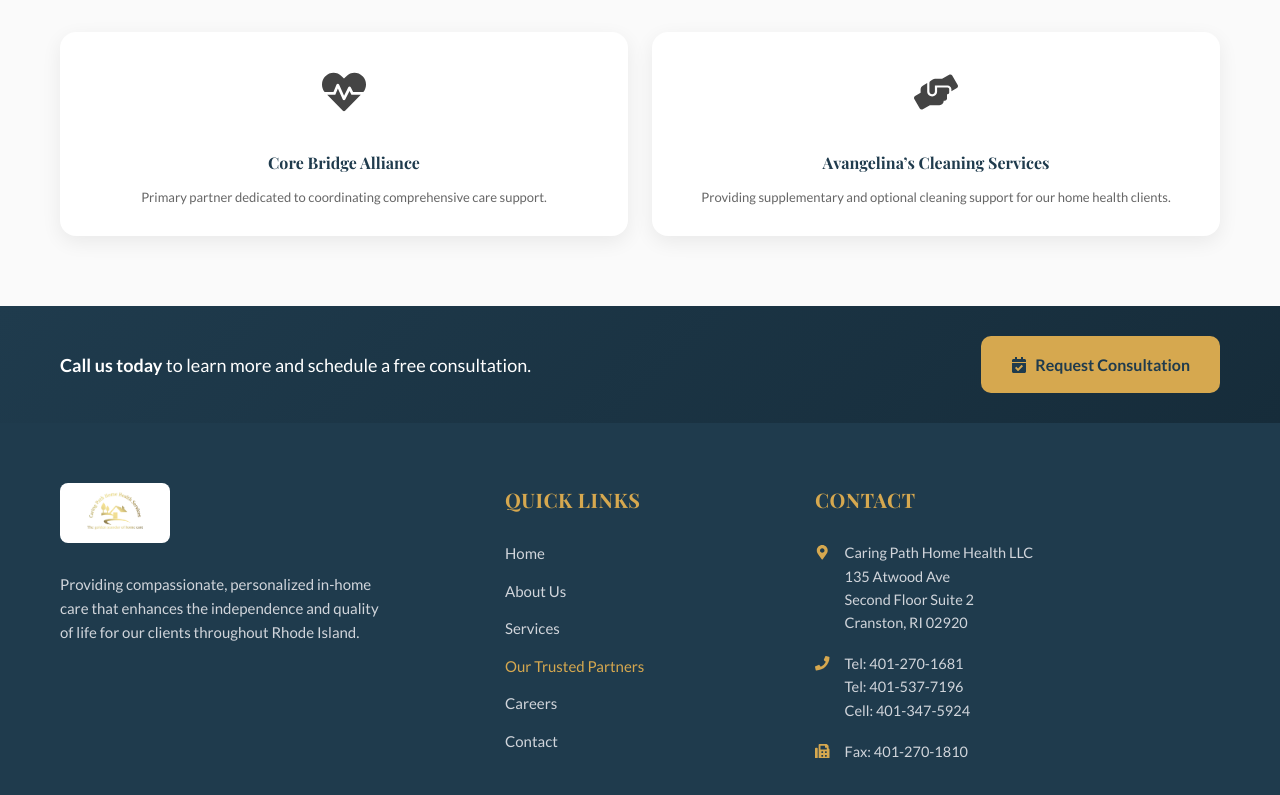
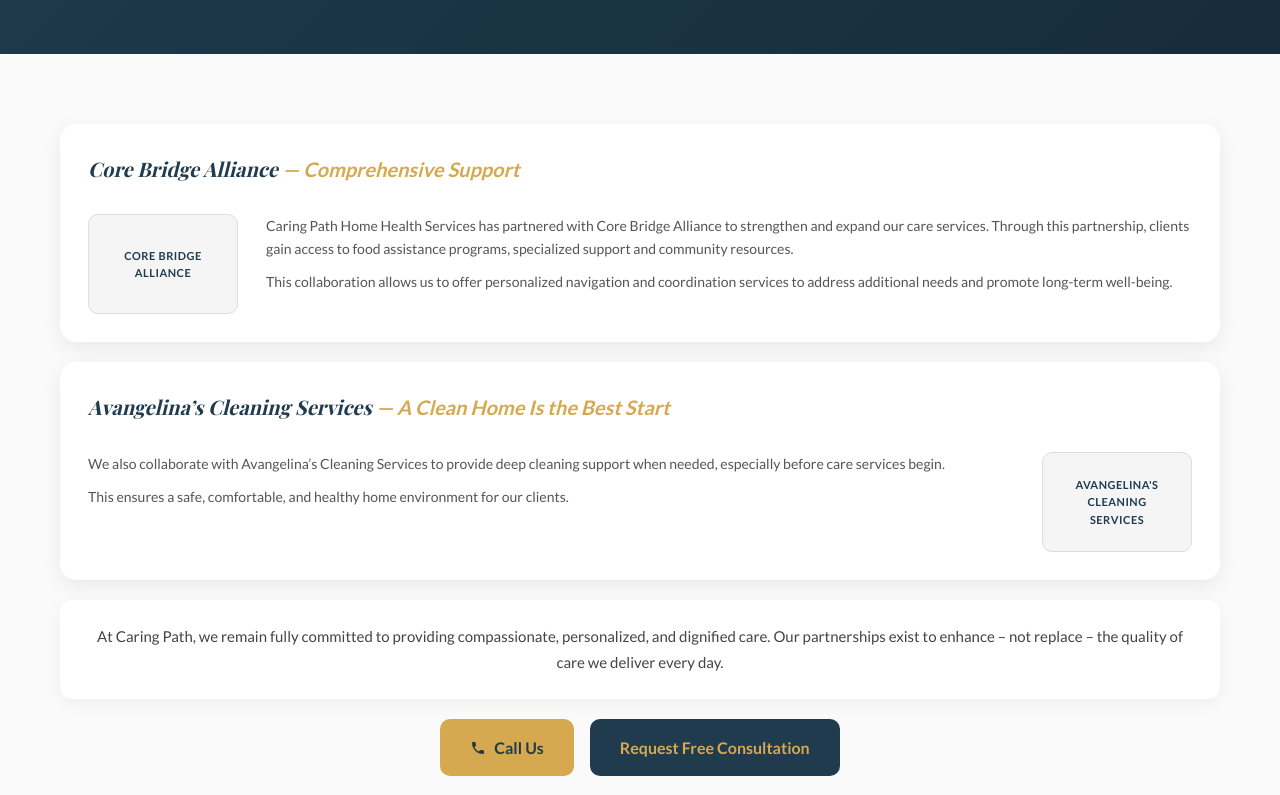
Before and after one commit to Aloecheverria7/caring-react, a React (Vite) app: page /partners in a window 1280 px wide. Shown: the part 405-1200 px from the top of the page. Built offline with nearby package versions, Linux system fonts and the light colour scheme.

Commit message:
update: partners page and logo

```diff
--- a/src/i18n/locales/en.json
+++ b/src/i18n/locales/en.json
@@ -76,15 +76,23 @@
     },
     "partners": {
         "heroTitle": "Our Trusted Partners",
-        "heroSubtitle": "We collaborate with trusted organizations to ensure the best outcomes for our clients.",
+        "heroSubtitle": "At Caring Path Home Health Services, we work closely with trusted organizations to ensure our clients receive comprehensive, coordinated, and high-quality care beyond basic home services.",
         "p1": {
             "name": "Core Bridge Alliance",
-            "desc": "Primary partner dedicated to coordinating comprehensive care support."
+            "tagline": "Comprehensive Support",
+            "companyLabel": "Caring Path Home Health Services",
+            "desc1": "Caring Path Home Health Services has partnered with Core Bridge Alliance to strengthen and expand our care services. Through this partnership, clients gain access to food assistance programs, specialized support and community resources.",
+            "desc2": "This collaboration allows us to offer personalized navigation and coordination services to address additional needs and promote long-term well-being."
         },
         "p2": {
             "name": "Avangelina’s Cleaning Services",
-            "desc": "Providing supplementary and optional cleaning support for our home health clients."
-        }
+            "tagline": "A Clean Home Is the Best Start",
+            "desc1": "We also collaborate with Avangelina’s Cleaning Services to provide deep cleaning support when needed, especially before care services begin.",
+            "desc2": "This ensures a safe, comfortable, and healthy home environment for our clients."
+        },
+        "commitment": "At Caring Path, we remain fully committed to providing compassionate, personalized, and dignified care. Our partnerships exist to enhance – not replace – the quality of care we deliver every day.",
+        "ctaCall": "Call Us",
+        "ctaConsult": "Request Free Consultation"
     },
     "careers": {
         "heroTitle": "Careers at",
--- a/src/i18n/locales/es.json
+++ b/src/i18n/locales/es.json
@@ -76,15 +76,23 @@
     },
     "partners": {
         "heroTitle": "Nuestros Socios de Confianza",
-        "heroSubtitle": "Colaboramos con organizaciones de confianza para asegurar los mejores resultados.",
+        "heroSubtitle": "En Caring Path Home Health Services, trabajamos estrechamente con organizaciones de confianza para garantizar que nuestros clientes reciban atención integral, coordinada y de alta calidad más allá de los servicios básicos en el hogar.",
         "p1": {
             "name": "Core Bridge Alliance",
-            "desc": "Socio principal dedicado a coordinar el apoyo de cuidado integral."
+            "tagline": "Apoyo Integral",
+            "companyLabel": "Caring Path Home Health Services",
+            "desc1": "Caring Path Home Health Services se ha asociado con Core Bridge Alliance para fortalecer y ampliar nuestros servicios de cuidado. A través de esta alianza, los clientes obtienen acceso a programas de asistencia alimentaria, apoyo especializado y recursos comunitarios.",
+            "desc2": "Esta colaboración nos permite ofrecer servicios de navegación y coordinación personalizados para abordar necesidades adicionales y promover el bienestar a largo plazo."
         },
         "p2": {
             "name": "Avangelina’s Cleaning Services",
-            "desc": "Brindando apoyo de limpieza complementario y opcional para el cliente."
-        }
+            "tagline": "Un Hogar Limpio Es el Mejor Comienzo",
+            "desc1": "También colaboramos con Avangelina’s Cleaning Services para brindar apoyo de limpieza profunda cuando sea necesario, especialmente antes de que comiencen los servicios de cuidado.",
+            "desc2": "Esto garantiza un ambiente del hogar seguro, cómodo y saludable para nuestros clientes."
+        },
+        "commitment": "En Caring Path, seguimos plenamente comprometidos a brindar atención compasiva, personalizada y digna. Nuestras alianzas existen para mejorar, no reemplazar, la calidad del cuidado que brindamos cada día.",
+        "ctaCall": "Llámanos",
+        "ctaConsult": "Solicitar Consulta Gratuita"
     },
     "careers": {
         "heroTitle": "Empleos en",
--- a/src/index.css
+++ b/src/index.css
@@ -106,7 +106,12 @@ body {
 }
 
 .logo img {
-  height: 50px;
+  width: 200px;
+  height: 100px;
+  border-radius: 50%;
+  border: 5px solid var(--blue);
+  /* El borde azul oscuro que se ve en la imagen */
+  background-color: var(--blue);
 }
 
 .nav a {
@@ -576,35 +581,105 @@ body {
 }
 
 /* PARTNERS */
-.partners-grid {
-  display: grid;
-  grid-template-columns: repeat(auto-fit, minmax(240px, 1fr));
-  gap: 24px;
-}
-
-.partner-card {
+.partners-content {
+  display: flex;
+  flex-direction: column;
+  gap: 20px;
+}
+
+.partner-section-title {
+  font-size: 22px;
+  color: var(--blue);
+}
+
+.partner-tagline {
+  color: var(--gold);
+}
+
+.partner-card-block {
   background: #fff;
-  padding: 28px;
   border-radius: 16px;
   box-shadow: 0 6px 20px rgba(0, 0, 0, 0.07);
+  padding: 28px;
+  display: flex;
+  align-items: flex-start;
+  gap: 28px;
+}
+
+.partner-card-block--stacked {
+  flex-direction: column;
+}
+
+.partner-card-row {
+  display: flex;
+  gap: 28px;
+  align-items: flex-start;
+  width: 100%;
+}
+
+.partner-logo-box {
+  flex-shrink: 0;
+  width: 150px;
+  min-height: 100px;
+  border: 1px solid #ddd;
+  border-radius: 10px;
+  background: #f5f5f5;
+  display: flex;
+  align-items: center;
+  justify-content: center;
+  padding: 16px;
   text-align: center;
-}
-
-.partner-icon {
-  font-size: 44px;
-  display: block;
-  margin-bottom: 14px;
-}
-
-.partner-card h3 {
-  color: var(--blue);
+  font-weight: 700;
+  font-size: 11px;
+  color: var(--blue);
+  letter-spacing: 0.5px;
+  line-height: 1.6;
+}
+
+.partner-card-content {
+  flex: 1;
+}
+
+.partner-company-label {
+  font-weight: 700;
+  color: var(--blue);
+  margin-bottom: 8px;
+  font-size: 15px;
+}
+
+.partner-card-content p {
+  font-size: 14px;
+  color: #555;
+  line-height: 1.65;
   margin-bottom: 10px;
-  font-size: 16px;
-}
-
-.partner-card p {
-  font-size: 13px;
-  color: #666;
+}
+
+.partner-card-content p:last-child {
+  margin-bottom: 0;
+}
+
+.partner-card-inner-title {
+  font-size: 20px;
+  color: var(--blue);
+  font-style: italic;
+}
+
+.partner-commitment {
+  background: #fff;
+  border-radius: 12px;
+  box-shadow: 0 4px 16px rgba(0, 0, 0, 0.05);
+  padding: 24px 32px;
+  text-align: center;
+  font-size: 15px;
+  color: #444;
+  line-height: 1.7;
+}
+
+.partner-cta-row {
+  display: flex;
+  justify-content: center;
+  gap: 16px;
+  flex-wrap: wrap;
 }
 
 /* CAREERS */
@@ -1236,7 +1311,10 @@ body {
   }
 
   .logo img {
-    height: 45px;
+    height: 55px;
+    width: 55px;
+    border-radius: 50%;
+    object-fit: cover;
   }
 
   .nav {
@@ -1384,8 +1462,17 @@ body {
   }
 
   /* ── Partners ── */
-  .partners-grid {
-    grid-template-columns: repeat(2, 1fr);
+  .partner-card-block {
+    flex-direction: column;
+  }
+
+  .partner-card-row {
+    flex-direction: column;
+  }
+
+  .partner-logo-box {
+    width: 100%;
+    min-height: 80px;
   }
 
   /* ── Services bg wrap ── */
@@ -1427,7 +1514,10 @@ body {
 
   /* ── Navbar ── */
   .logo img {
-    height: 38px;
+    height: 45px;
+    width: 45px;
+    border-radius: 50%;
+    object-fit: cover;
   }
 
   /* ── Hero ── */
@@ -1499,8 +1589,8 @@ body {
   }
 
   /* ── Partners ── */
-  .partners-grid {
-    grid-template-columns: 1fr;
+  .partner-commitment {
+    padding: 20px 18px;
   }
 }
 
--- a/src/pages/partners.page.tsx
+++ b/src/pages/partners.page.tsx
@@ -1,18 +1,6 @@
 import { useTranslation } from 'react-i18next';
-import { FaHeartbeat, FaHandsHelping } from 'react-icons/fa';
-import type { IconType } from 'react-icons';
-
-interface Partner {
-    id: number;
-    icon: IconType;
-    nameKey: string;
-    descKey: string;
-}
-
-const partners: Partner[] = [
-    { id: 1, icon: FaHeartbeat, nameKey: 'partners.p1.name', descKey: 'partners.p1.desc' },
-    { id: 2, icon: FaHandsHelping, nameKey: 'partners.p2.name', descKey: 'partners.p2.desc' },
-];
+import { MdPhone } from 'react-icons/md';
+import { Link } from 'react-router-dom';
 
 function PartnersPage() {
     const { t } = useTranslation();
@@ -26,16 +14,56 @@ function PartnersPage() {
             </section>
 
             <section className="page-content">
-                <div className="container">
-                    <div className="partners-grid">
-                        {partners.map(({ id, icon: Icon, nameKey, descKey }) => (
-                            <div key={id} className="partner-card">
-                                <span className="partner-icon"><Icon /></span>
-                                <h3>{t(nameKey)}</h3>
-                                <p>{t(descKey)}</p>
+                <div className="container partners-content">
+
+                    {/* Core Bridge Alliance */}
+
+                    <div className="partner-card-block partner-card-block--stacked">
+                        <h3 className="partner-card-inner-title">
+                            {t('partners.p1.name')} <span className="partner-tagline">— {t('partners.p1.tagline')}</span>
+                        </h3>
+                        <div className='partner-card-row'>
+                            <div className="partner-logo-box">
+                                <span>CORE BRIDGE<br />ALLIANCE</span>
                             </div>
-                        ))}
+                            <div className="partner-card-content">
+                                <p>{t('partners.p1.desc1')}</p>
+                                <p>{t('partners.p1.desc2')}</p>
+                            </div>
+                        </div>
                     </div>
+
+                    {/* Avangelina's Cleaning Services */}
+                    <div className="partner-card-block partner-card-block--stacked">
+                        <h3 className="partner-card-inner-title">
+                            {t('partners.p2.name')} <span className="partner-tagline">— {t('partners.p2.tagline')}</span>
+                        </h3>
+                        <div className="partner-card-row">
+                            <div className="partner-card-content">
+                                <p>{t('partners.p2.desc1')}</p>
+                                <p>{t('partners.p2.desc2')}</p>
+                            </div>
+                            <div className="partner-logo-box">
+                                <span>AVANGELINA'S<br />CLEANING<br />SERVICES</span>
+                            </div>
+                        </div>
+                    </div>
+
+                    {/* Commitment */}
+                    <p className="partner-commitment">
+                        {t('partners.commitment')}
+                    </p>
+
+                    {/* CTAs */}
+                    <div className="partner-cta-row">
+                        <a href="tel:+14012701681" className="btn primary">
+                            <MdPhone /> {t('partners.ctaCall')}
+                        </a>
+                        <Link to="/contact" className="btn secondary">
+                            {t('partners.ctaConsult')}
+                        </Link>
+                    </div>
+
                 </div>
             </section>
         </>
```
Also changed, not shown: 1 other file (tests, documents, lock files or other folders).
